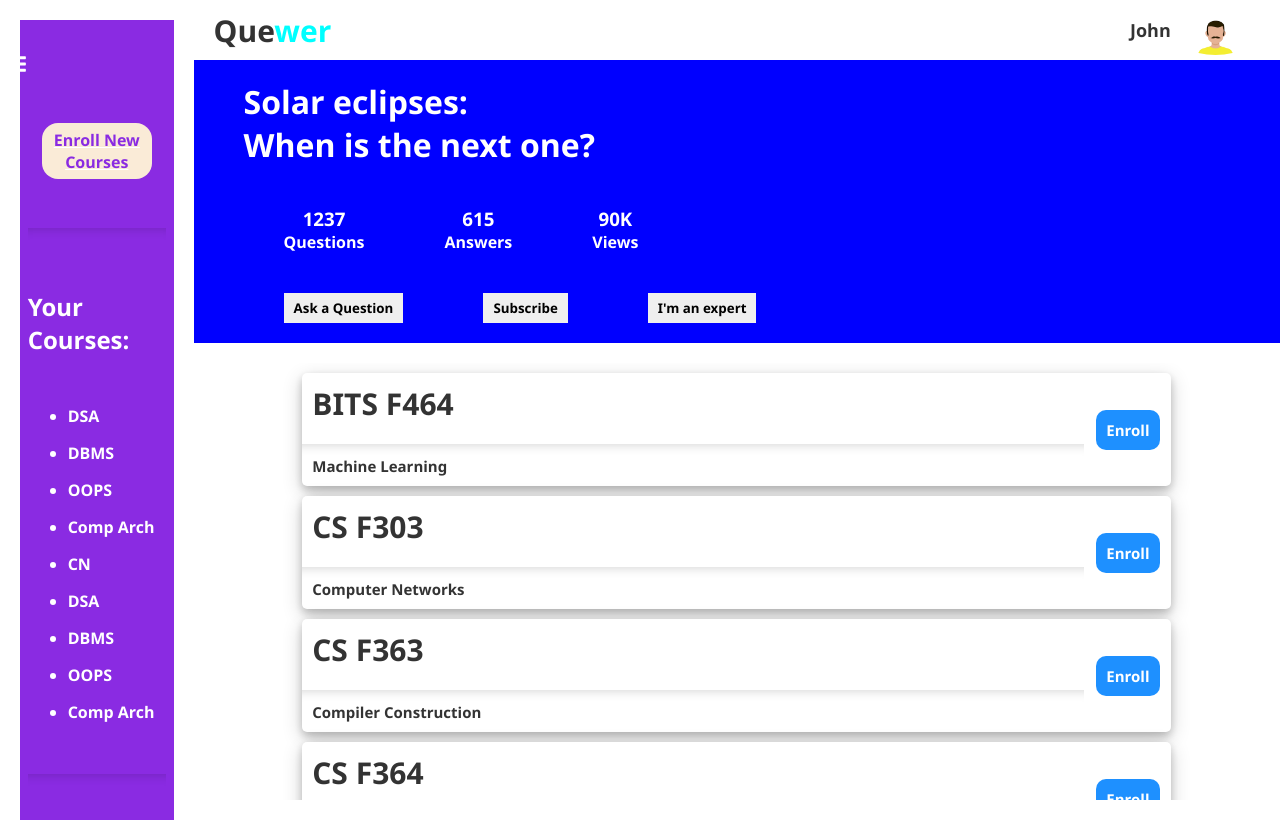
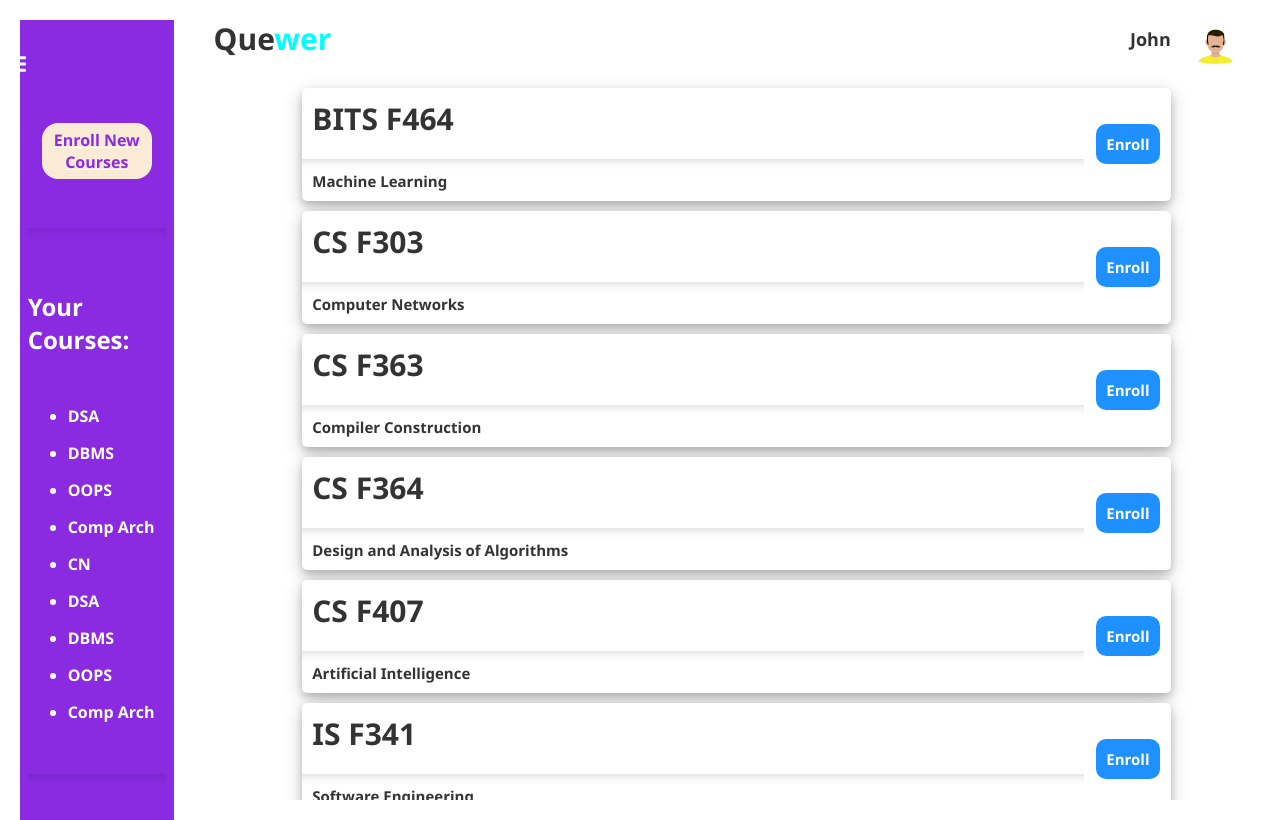
Before and after one commit to manugupta98/Quewer, a React (Create React App) app in the folder quewer-frontend/: page /enroll in a window 1280 px wide. Built offline with nearby package versions, Linux system fonts and the light colour scheme.

Commit message:
Scrollable Display Card

```diff
--- a/quewer-frontend/src/components/pages/main.jsx
+++ b/quewer-frontend/src/components/pages/main.jsx
@@ -2,6 +2,7 @@ import React from 'react';
 import CardList from '../card-list';
 import QuestionCard from '../question-card';
 import Page from './page';
+import DisplayCard from '../DisplayCard/DisplayCard';
 
 const array = [
     {
@@ -65,6 +66,7 @@ const array = [
 function MainPage() {
     return (
         <Page>
+            <DisplayCard />
             <CardList component={QuestionCard} list={array} />
         </Page>
     );
--- a/quewer-frontend/src/components/pages/page.jsx
+++ b/quewer-frontend/src/components/pages/page.jsx
@@ -2,7 +2,6 @@ import React from 'react';
 import SideBar from '../SideBar';
 import Navbar from '../Navbar/Navbar';
 import '../../style/page.css';
-import DisplayCard from '../DisplayCard/DisplayCard';
 
 function Page(props) {
     return (
@@ -10,7 +9,6 @@ function Page(props) {
             <SideBar />
             <div className='page-content'>
                 <Navbar username='John' />
-                <DisplayCard />
                 <div className='page-col'>
                     {props.children}
                 </div>
```
